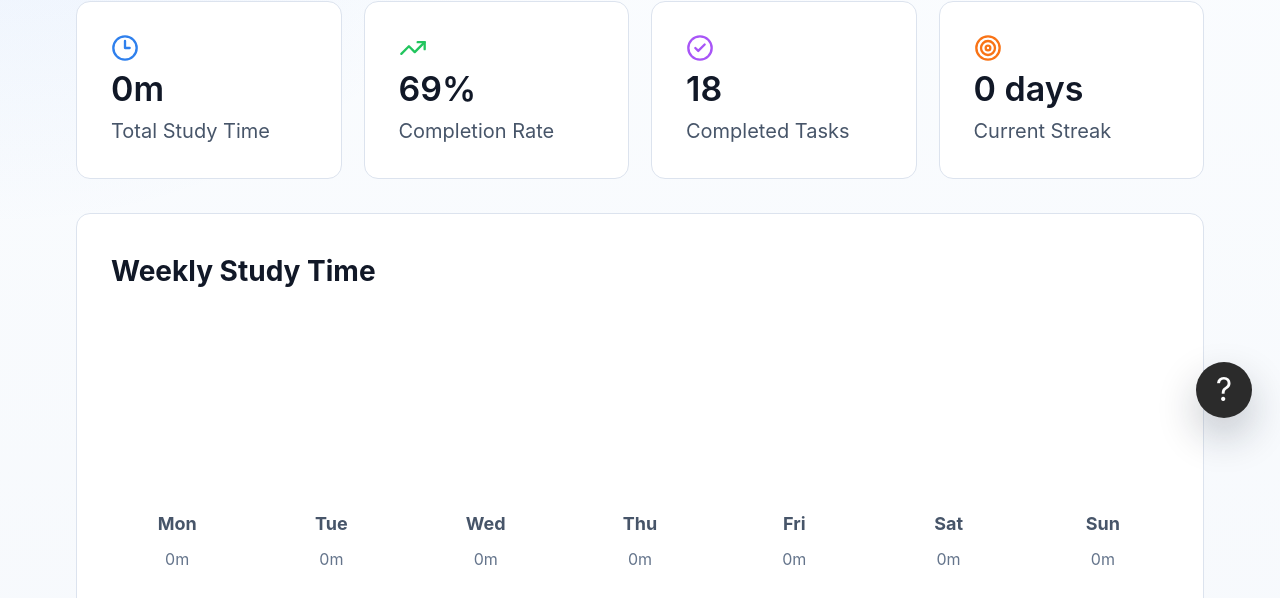
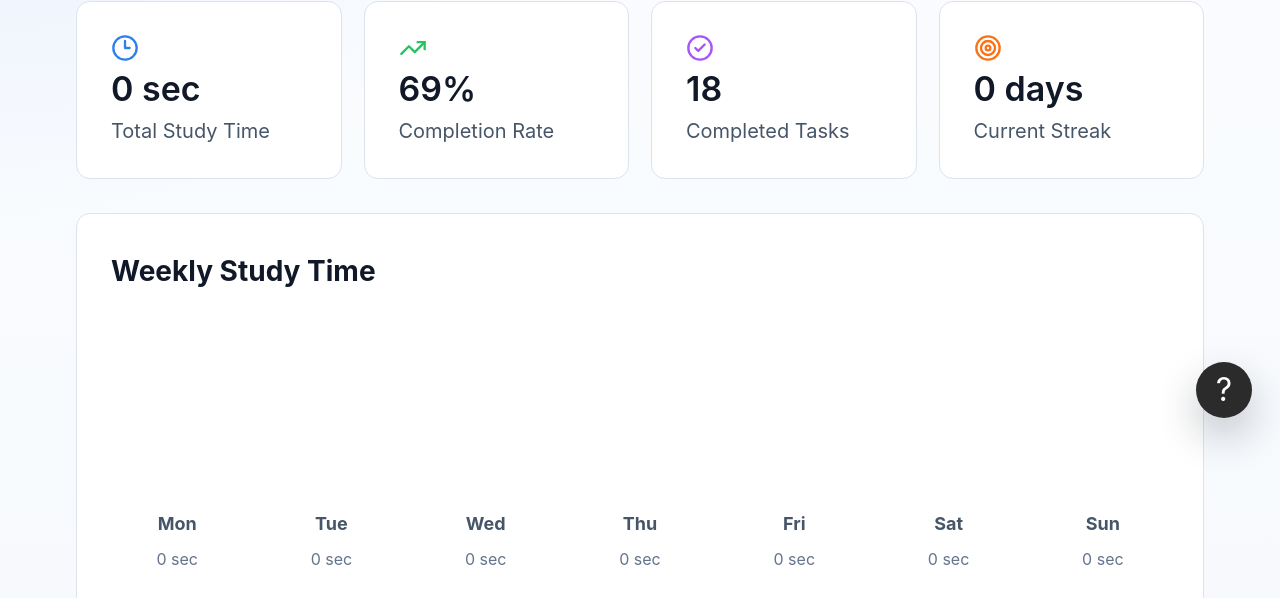
Before and after one commit to sbetanco0305/study_planner_app, a React (Vite) app: page /statistics in a window 1280 px wide. Shown: the part 354-952 px from the top of the page. Built offline with nearby package versions, Linux system fonts and the light colour scheme.

Commit message:
Fix timer study tracking + improve time formatting (sec/min support)

```diff
--- a/src/pages/Statistics.jsx
+++ b/src/pages/Statistics.jsx
@@ -3,6 +3,14 @@ import { BarChart3, CheckCircle2, Clock3, Target, TrendingUp } from "lucide-reac
 import { useStudyPlanner } from "../context/useStudyPlanner";
 
 const WEEK_LABELS = ["Mon", "Tue", "Wed", "Thu", "Fri", "Sat", "Sun"];
+
+function formatStudyTime(minutes) {
+  if (minutes < 1) {
+    return `${Math.round(minutes * 60)} sec`;
+  }
+
+  return `${Math.round(minutes)} min`;
+}
 
 export default function Statistics() {
   const { studyStats, subjects, assignments, dashboardStats } = useStudyPlanner();
@@ -25,7 +33,7 @@ export default function Statistics() {
       <h1 className="figma-statistics-title">Statistics &amp; Progress</h1>
 
       <div className="figma-stats-grid">
-        <StatCard icon={<Clock3 />} value={`${studyStats.totalStudyMinutes}m`} label="Total Study Time" tone="blue" />
+        <StatCard icon={<Clock3 />} value={formatStudyTime(studyStats.totalStudyMinutes)} label="Total Study Time" tone="blue" />
         <StatCard icon={<TrendingUp />} value={`${dashboardStats.completionRate}%`} label="Completion Rate" tone="green" />
         <StatCard icon={<CheckCircle2 />} value={completedTasks} label="Completed Tasks" tone="purple" />
         <StatCard icon={<Target />} value={`${studyStats.streakDays} days`} label="Current Streak" tone="orange" />
@@ -44,13 +52,13 @@ export default function Statistics() {
                 />
               </div>
               <strong>{day.label}</strong>
-              <span>{day.minutes}m</span>
+              <span>{formatStudyTime(day.minutes)}</span>
             </div>
           ))}
         </div>
 
         <p className="figma-weekly-total">
-          Total this week: <strong>{totalWeeklyMinutes} min</strong>
+          Total this week: <strong>{formatStudyTime(totalWeeklyMinutes)}</strong>
         </p>
       </article>
 
--- a/src/pages/Timer.jsx
+++ b/src/pages/Timer.jsx
@@ -115,7 +115,9 @@ export default function Timer() {
     if (mode === "focus") {
       if (!hasRecordedSession.current) {
         hasRecordedSession.current = true;
-        recordFocusSession(Math.max(1, Math.round(totalSecondsForMode / 60)));
+
+        const minutesStudied = totalSecondsForMode / 60;
+        recordFocusSession(minutesStudied);
       }
 
       setFocusSessionsInCycle((prev) => {
@@ -159,6 +161,14 @@ export default function Timer() {
 
     oscillator.start(audioContext.currentTime);
     oscillator.stop(audioContext.currentTime + 0.5);
+  }
+
+  function formatStudyTime(minutes) {
+    if (minutes < 1) {
+      return `${Math.round(minutes * 60)} sec`;
+    }
+
+    return `${Math.round(minutes)} min`;
   }
 
   const formattedTime = useMemo(() => {
@@ -259,7 +269,9 @@ export default function Timer() {
 
           <div className="timer-summary-item align-right">
             <p className="timer-summary-label">Study Time Today</p>
-            <p className="timer-summary-value">{studyStats.studyMinutesToday} min</p>
+            <p className="timer-summary-value">
+              {formatStudyTime(studyStats.studyMinutesToday)}
+            </p>
           </div>
         </div>
       </div>
```
